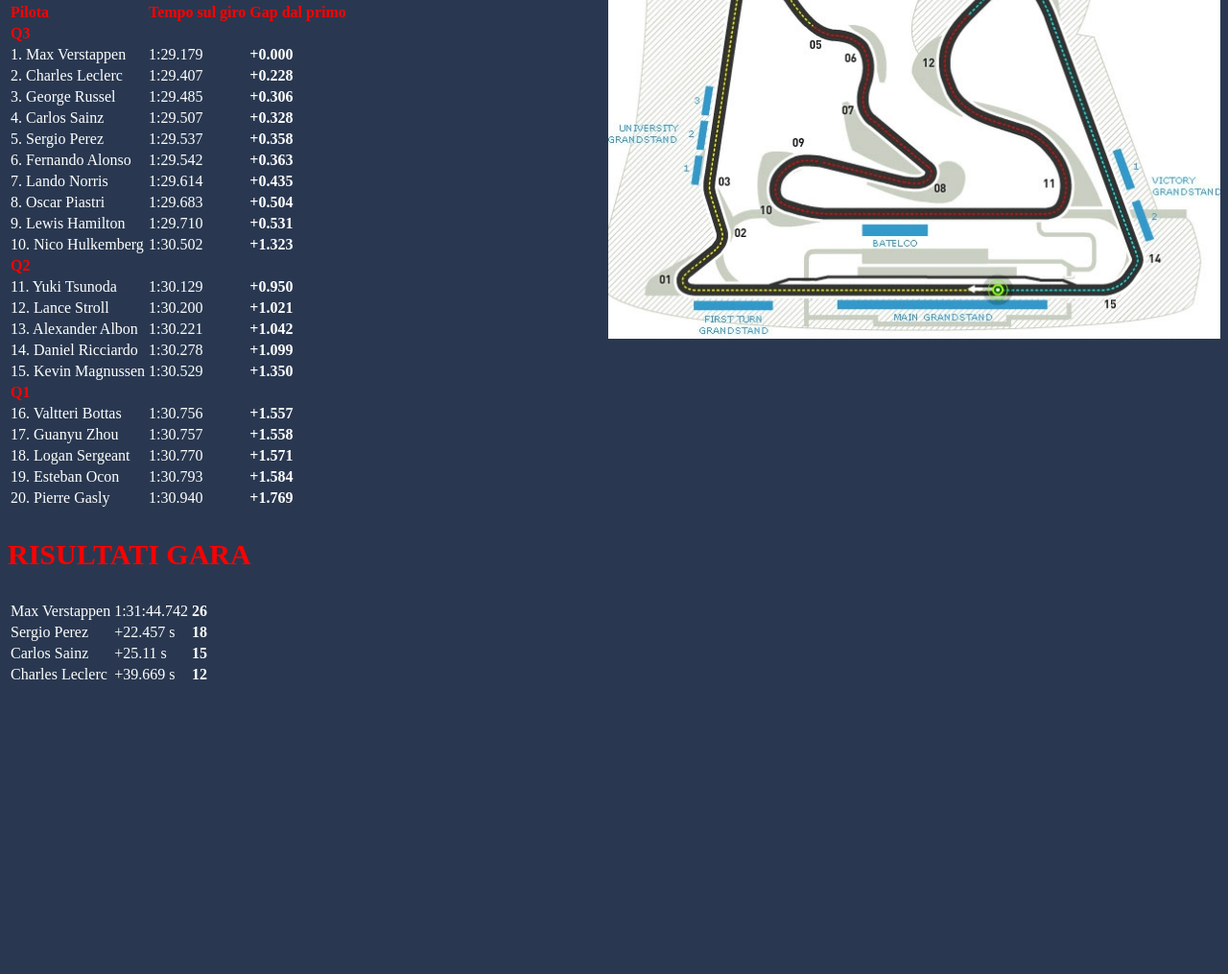
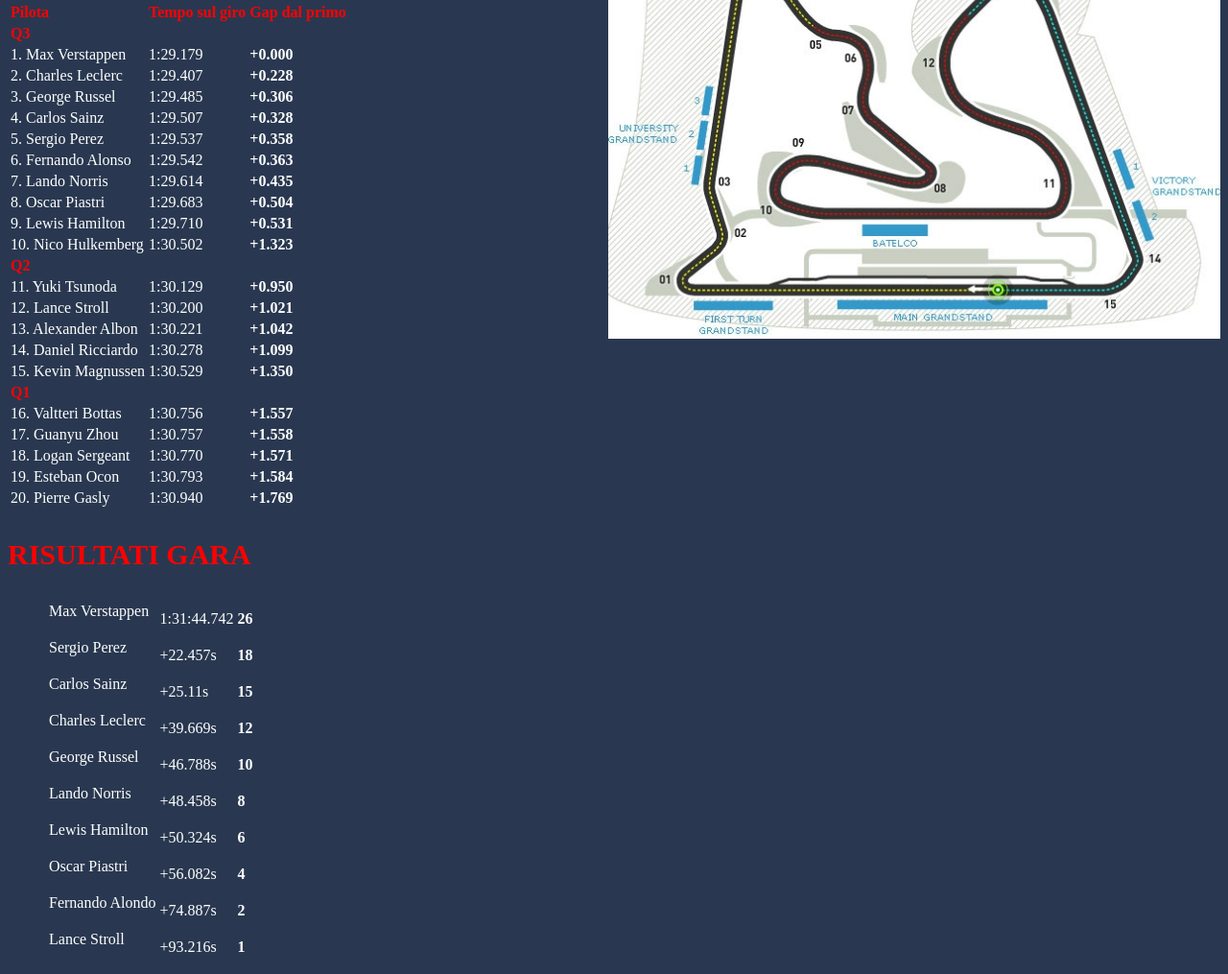
Before and after one commit to sembeninifilippo/sembeninifilippo.github.io, a plain HTML site: page risultatibahrain.html in a window 1280 px wide. Shown: the part 138-1153 px from the top of the page at 96% size. Before the commit the page ends 861 px from the top, so only its background shows below. Drawn offline with Linux system fonts and the light colour scheme.

Commit message:
Update risultatibahrain.html

```diff
--- a/risultatibahrain.html
+++ b/risultatibahrain.html
@@ -73,13 +73,18 @@ img{
 <h3>RISULTATI GARA</h3>
 
     <table>
-        <ol>
-            <tr><td> <il> Max Verstappen</il> </td>  <td> 1:31:44.742 </td> <td> <p> 26 </p> </td> </tr>
-            <tr><td> <il> Sergio Perez </il></td>    <td> +22.457 s </td>   <td> <p> 18 </p></td></tr>
-            <tr><td> <il> Carlos Sainz </il></td>    <td> +25.11 s </td>    <td> <p> 15 </p></td></tr>
-            <tr><td> <il> Charles Leclerc</il></td>  <td> +39.669 s </td>   <td> <p> 12 </p></td></tr>
-
-        </ol>
+        <ul>
+            <tr><td> <ol> Max Verstappen</ol> </td>  <td> 1:31:44.742 </td> <td> <p> 26 </p> </td> </tr>
+            <tr><td> <ol> Sergio Perez </ol></td>    <td> +22.457s </td>   <td> <p> 18 </p></td></tr>
+            <tr><td> <ol> Carlos Sainz </ol></td>    <td> +25.11s </td>    <td> <p> 15 </p></td></tr>
+            <tr><td> <ol> Charles Leclerc</ol></td>  <td> +39.669s </td>   <td> <p> 12 </p></td></tr>
+            <tr><td> <ol> George Russel </ol></td>   <td> +46.788s</td>    <td> <p> 10 </p></td></tr>
+            <tr><td> <ol> Lando Norris </ol></td>    <td> +48.458s</td>    <td> <p> 8  </p></td></tr>
+            <tr><td> <ol> Lewis Hamilton </ol></td>  <td> +50.324s </td>   <td> <p> 6 </p></td></tr>
+            <tr><td> <ol> Oscar Piastri </ol></td>   <td> +56.082s</td>    <td> <p> 4 </p> </td></tr>
+            <tr><td> <ol> Fernando Alondo </ol></td> <td> +74.887s</td>    <td> <p> 2 </p></td></tr>
+            <tr><td> <ol> Lance Stroll </ol></td>    <td> +93.216s</td>    <td> <p> 1 </p></td></tr>
+        </ul>
 
 
     </table>
```
